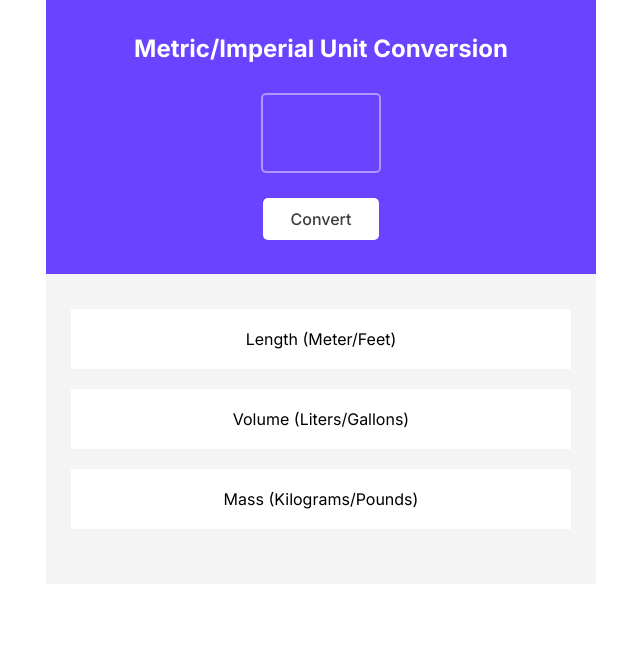
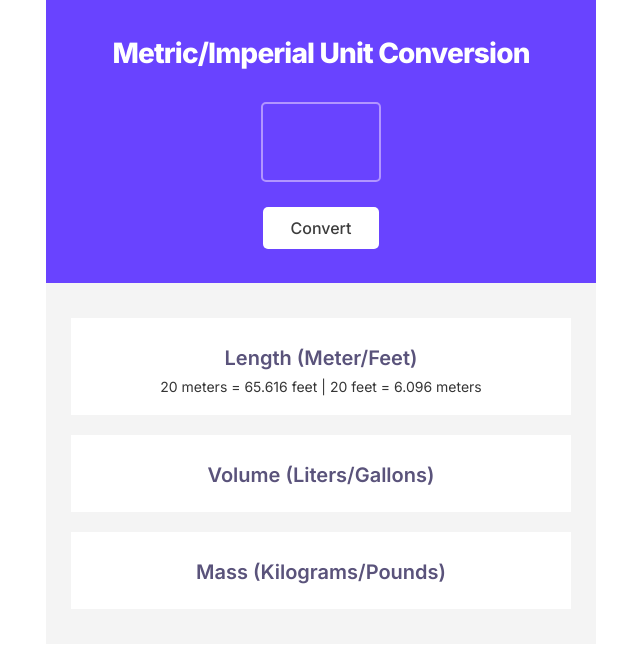
Before and after one commit to verenaisele/Unit-Converter, a website built with Vite: page index.html in a window 1280 px wide. Shown: the whole page, without its empty margins (319-959 px from the left). Built offline with nearby package versions, Linux system fonts and the light colour scheme.

Commit message:
Layout abgeschlossen

```diff
--- a/index.css
+++ b/index.css
@@ -5,12 +5,24 @@ body {
     text-align: center;
 }
 
-h1, p {
+h1, h2, p {
     margin: 0;
 }
 
 h1 {
     color: #fff;
+    font-size: 28px;
+    font-weight: 800;
+    line-height: 38px;
+    letter-spacing: -0.03em;
+}
+
+h2 {
+    color: #5A537B;
+    font-size: 20px;
+    font-weight: 600;
+    line-height: 20px;
+    margin-bottom: 9px;
 }
 
 input {
@@ -50,11 +62,18 @@ button {
 #results {
     background: #F4F4F4;
     margin: 0;
-    padding: 35px 25px;
+    padding: 35px 25px 15px;
+}
+
+#entity {
+    background: #fff;
+    padding: 30px 0 18px;
+    margin-bottom: 20px;
 }
 
 p {
-    background: #fff;
-    padding: 20px;
-    margin-bottom: 20px;
+    color: #353535;
+    font-size: 14px;
+    font-weight: 400;
+    line-height: 20px;
 }
--- a/index.html
+++ b/index.html
@@ -10,13 +10,24 @@
         <section id="conversion">
             <h1>Metric/Imperial Unit Conversion</h1>
             <input type="text">
-            <button>Convert</button>
+            <button id="convert-btn">Convert</button>
         </section>
 
         <section id="results">
-            <p>Length (Meter/Feet)</p>
-            <p>Volume (Liters/Gallons)</p>
-            <p>Mass (Kilograms/Pounds)</p>
+            <section id="entity">
+                <h2>Length (Meter/Feet)</h2>
+                <p id="length">20 meters = 65.616 feet | 20 feet = 6.096 meters</p>
+            </section>
+
+            <section id="entity">
+                <h2>Volume (Liters/Gallons)</h2>
+                <p id="volume"></p>
+            </section>
+
+            <section id="entity">
+                <h2>Mass (Kilograms/Pounds)</h2>
+                <p id="mass"></p>
+            </section>
         </section>
 
         <script src="index.js"></script>
--- a/index.js
+++ b/index.js
@@ -6,3 +6,9 @@
 Anweisungen:Generate all conversions, when the user clicks the button
 Round the numbers down to 3 decimal places
 */
+
+const convertBtn = document.getElementById("convert-btn")
+
+convertBtn.addEventListener("click", function(){
+  console.log("click")
+})
```
